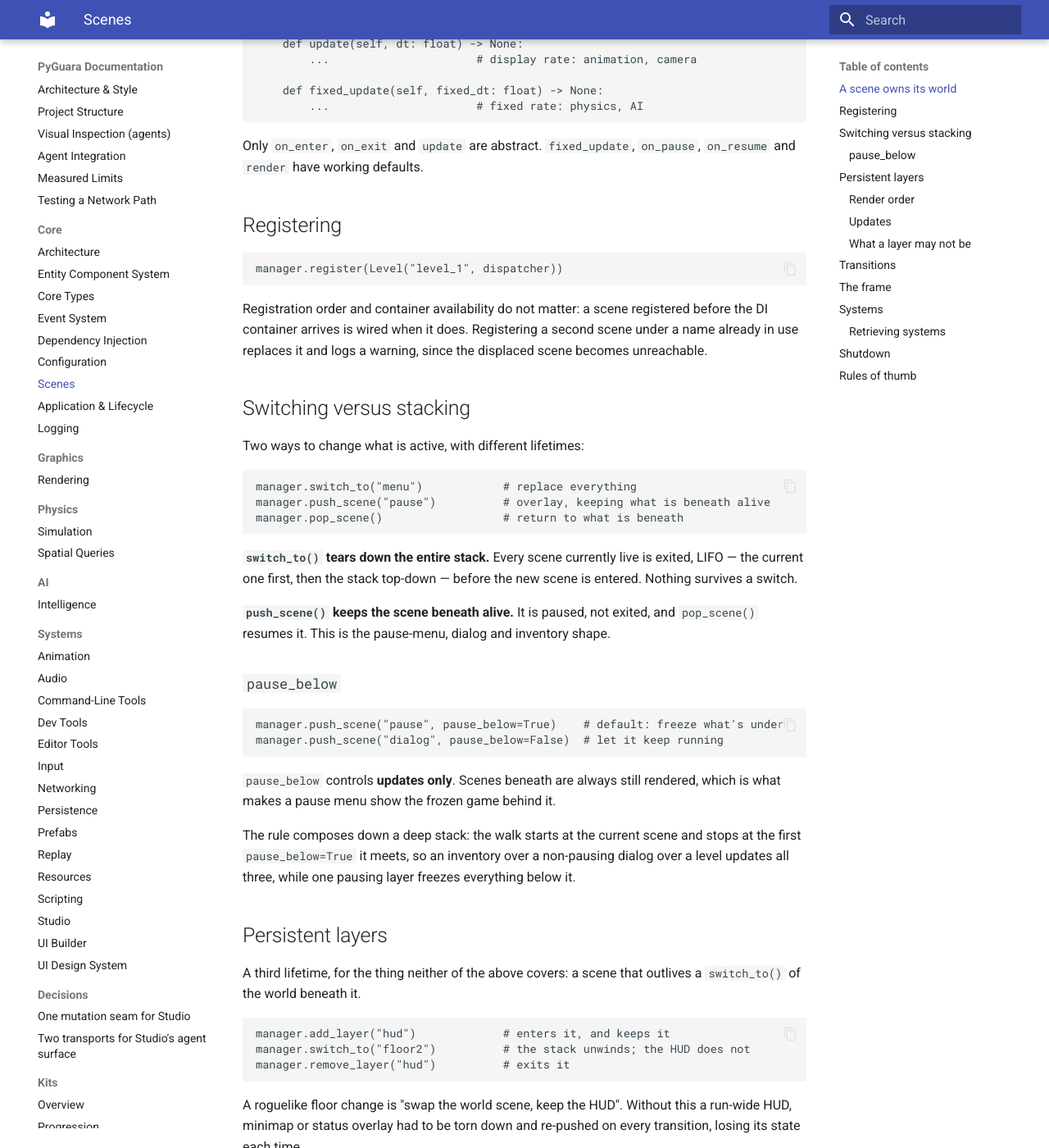
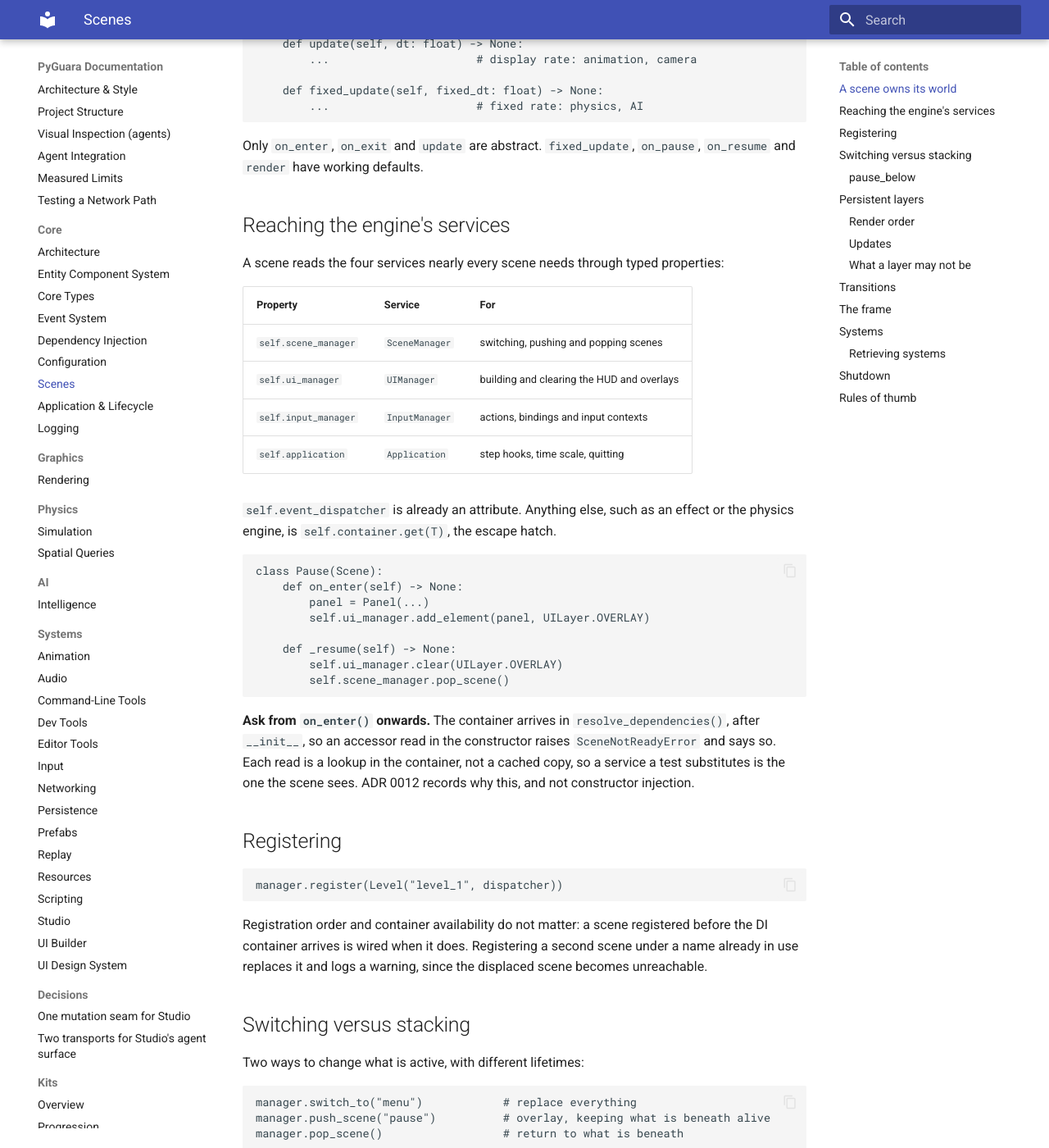
Before and after one commit to Wedeueis/pyguara, an MkDocs documentation site: the page built from docs/core/scenes.md, in a window 1280 px wide and 1400 px high, scrolled down 518 px. Shown: the whole window at 82% size. Built offline with MkDocs 1.6.1 and Material for MkDocs 9.7.7, drawn with Linux system fonts in a browser that asks for light colours.

Commit message:
feat(scene): typed accessors for the services a scene reaches for
Scene.application, scene_manager, ui_manager and input_manager look the
service up in the scene's container on each read, so a substituted
service is the one the scene sees. Read before resolve_dependencies(),
they raise SceneNotReadyError, a RuntimeError naming on_enter(), as
start_coroutine() now does too. self.container.get(T) stays the escape
hatch for every other service. ADR 0012 records the decision and takes
decisions 3 and 4 of the proposed ADR 0010 ahead of the rest.

Co-Authored-By: Claude Opus 5.5 <noreply@anthropic.com>

````diff
--- a/docs/core/scenes.md
+++ b/docs/core/scenes.md
@@ -29,6 +29,38 @@ class Level(Scene):
 
 Only `on_enter`, `on_exit` and `update` are abstract. `fixed_update`,
 `on_pause`, `on_resume` and `render` have working defaults.
+
+## Reaching the engine's services
+
+A scene reads the four services nearly every scene needs through typed
+properties:
+
+| Property | Service | For |
+| --- | --- | --- |
+| `self.scene_manager` | `SceneManager` | switching, pushing and popping scenes |
+| `self.ui_manager` | `UIManager` | building and clearing the HUD and overlays |
+| `self.input_manager` | `InputManager` | actions, bindings and input contexts |
+| `self.application` | `Application` | step hooks, time scale, quitting |
+
+`self.event_dispatcher` is already an attribute. Anything else, such as an
+effect or the physics engine, is `self.container.get(T)`, the escape hatch.
+
+```python
+class Pause(Scene):
+    def on_enter(self) -> None:
+        panel = Panel(...)
+        self.ui_manager.add_element(panel, UILayer.OVERLAY)
+
+    def _resume(self) -> None:
+        self.ui_manager.clear(UILayer.OVERLAY)
+        self.scene_manager.pop_scene()
+```
+
+**Ask from `on_enter()` onwards.** The container arrives in
+`resolve_dependencies()`, after `__init__`, so an accessor read in the
+constructor raises `SceneNotReadyError` and says so. Each read is a lookup in
+the container, not a cached copy, so a service a test substitutes is the one
+the scene sees. ADR 0012 records why this, and not constructor injection.
 
 ## Registering
 
````
Also changed, not shown: .claude/decision-log.md (+12 -0 lines), CHANGELOG.md (+1 -0 lines), docs/adr/0010-the-container-is-a-service-registry.md (+2 -1 lines), docs/adr/0012-how-a-scene-reaches-services.md (added, +75 -0 lines), docs/core/dependency-injection.md (+8 -0 lines), 3 other files.
